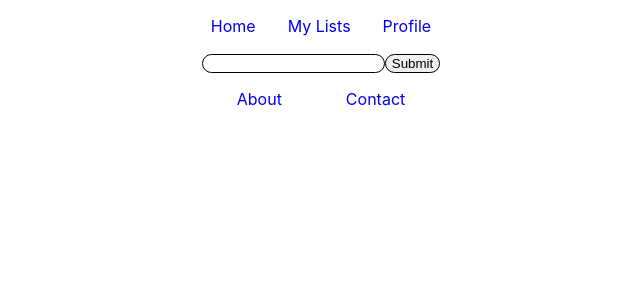
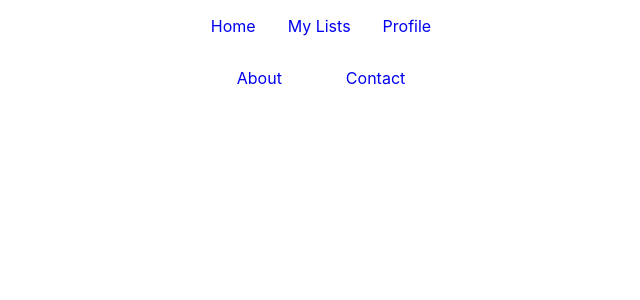
Before and after one commit to marcopoloye/dont-forget, a React (Create React App) app: page /destination/1 in a window 1280 px wide. Shown: the top 300 px of the page, without its empty margins (319-959 px from the left). Built offline with nearby package versions, Linux system fonts and the light colour scheme; the HTML template or start-up script is replaced by a standard one.

Commit message:
working weather render

```diff
--- a/src/App.js
+++ b/src/App.js
@@ -1,7 +1,7 @@
 import './App.css';
 import {BrowserRouter as Router, Switch, Route} from 'react-router-dom';
 import HomePage from './pages/HomePage/HomePage';
-import ListPage from './pages/ListPage/ListPage';
+// import ListPage from './pages/ListPage/ListPage';
 import AboutPage from './pages/AboutPage/AboutPage';
 import ContactPage from './pages/ContactPage/ContactPage';
 import Header from './components/Header/Header';
@@ -19,7 +19,7 @@
       {tablet && <Header />}
       <Switch>
         <Route path='/' exact component={HomePage}/>
-        <Route path='/destination/:id' component={ListPage}/>
+        {/* <Route path='/destination/:id' component={ListPage}/> */}
         <Route path='/about' component={AboutPage}/>
         <Route path='/contact' component={ContactPage}/>
       </Switch>
--- /dev/null
+++ b/src/components/Checklist/Checklist.js
@@ -0,0 +1,18 @@
+import axios from 'axios';
+
+function Checklist() {
+
+    // axios
+    //     .get(`http://localhost:8080/items`)
+    //     .then(response => {
+    //         console.log(response.data)
+    //     })
+
+    return (
+        <>
+            <h1>checklist</h1>
+        </>
+    );
+}
+
+export default Checklist;
--- a/src/components/SearchBar/SearchBar.js
+++ b/src/components/SearchBar/SearchBar.js
@@ -1,9 +1,11 @@
 import './SearchBar.scss';
 import axios from 'axios';
+import React, { useState} from 'react';
 import { Link } from 'react-router-dom';
 
 
 function SearchBar() {
+    const [weatherData, setWeatherData] = useState('');
 
     const API_KEY = process.env.REACT_APP_WEATHER_API_KEY;
 
@@ -16,20 +18,12 @@
             console.log('empty');
         } else {
             axios
-            .get (`http://api.openweathermap.org/geo/1.0/direct?q=${e.target[0].value}&appid=${API_KEY}`)
-            .then (result => {
-                const latitude = result.data[0].lat;
-                const longitude = result.data[0].lon;
-
-                axios
-                    .get (`https://api.openweathermap.org/data/2.5/weather?lat=${latitude}&lon=${longitude}&appid=${API_KEY}`)
-                    .then (result => {
-                        const temperature = Math.round((result.data.main.temp) - 273.15)
-                        console.log(temperature)
-                    })
-                    .catch ((error) => {
-                        console.log('Error', error);
-                    })
+            .get (`https://api.openweathermap.org/data/2.5/weather?q=${searchValue}&appid=${API_KEY}`)
+            .then (response => {
+                const temperature = Math.round((response.data.main.temp) - 273.15);
+                const city = response.data.name;
+                const country = response.data.sys.country;
+                setWeatherData(`It is currently ${temperature} °C in ${city}, ${country}`);
             })
             .catch ((error) => {
                 console.log('Error getting destination', error);
@@ -39,11 +33,14 @@
         }
     }
 
+
     return (
         <div className="search__container">
+                <h3>{weatherData}</h3>
+
             <form onSubmit={handleSubmit}>
-                <input className="search__input" type="search"></input>
-                    <button className="search__button" type="submit">Search</button>
+                <input className="search__input" type="search" placeholder='Enter a location'></input>
+                <button className="search__button" type="submit">Search</button>
             </form>
         </div>
     );
--- a/src/pages/AboutPage/AboutPage.js
+++ b/src/pages/AboutPage/AboutPage.js
@@ -3,6 +3,7 @@
 function AboutPage() {
     return (
         <>
+            <h1>about page</h1>
         </>
     );
 }
--- a/src/pages/ContactPage/ContactPage.js
+++ b/src/pages/ContactPage/ContactPage.js
@@ -3,6 +3,7 @@
 function ContactPage() {
     return (
         <>
+            <h1>contact page</h1>
         </>
     );
 }
--- a/src/pages/HomePage/HomePage.js
+++ b/src/pages/HomePage/HomePage.js
@@ -1,12 +1,16 @@
-import React, {Component} from 'react';
+import React, { useState } from 'react';
 import SearchBar from '../../components/SearchBar/SearchBar';
 import './HomePage.scss'
-import SuggestForm from '../../components/SuggestForm/SuggestForm';
+// import SuggestForm from '../../components/SuggestForm/SuggestForm';
+import Checklist from '../../components/Checklist/Checklist';
 
 function HomePage() {
+
     return (
         <div className='homepage'>
-            <SearchBar />
+            <h1>home page</h1>
+            <SearchBar/>
+            <Checklist />
         </div>
     );
 }
--- a/src/pages/ListPage/ListPage.js
+++ b/src/pages/ListPage/ListPage.js
@@ -2,15 +2,29 @@
 import SuggestForm from '../../components/SuggestForm/SuggestForm';
 import axios from 'axios';
 import React, {useState, useEffect} from 'react';
+import SearchBar from '../../components/SearchBar/SearchBar'
 
 function ListPage() {
+    const [listData, setListData] = useState('');
+
+    axios
+        .get(`http://localhost:8080/items/`)
+        .then(response => {
+            console.log(response.data);
+        })
+        .catch((err) => {
+            console.log('error', err)
+        })
+
+
     useEffect(() => {
 
     })
 
     return (
         <>
-            <SuggestForm />
+            <h1>List page</h1>
+            <SearchBar />
         </>
     );
 }
```
